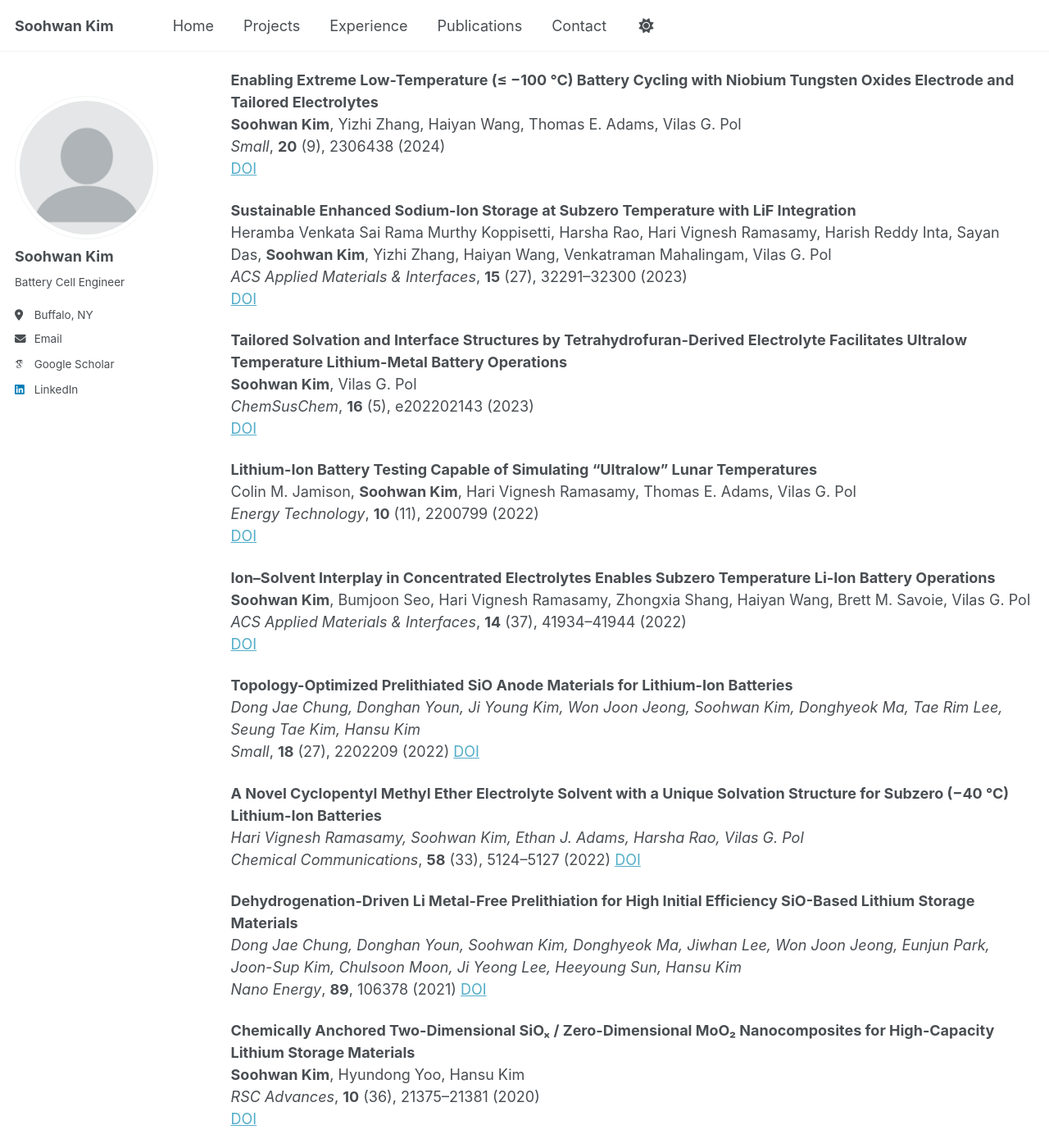
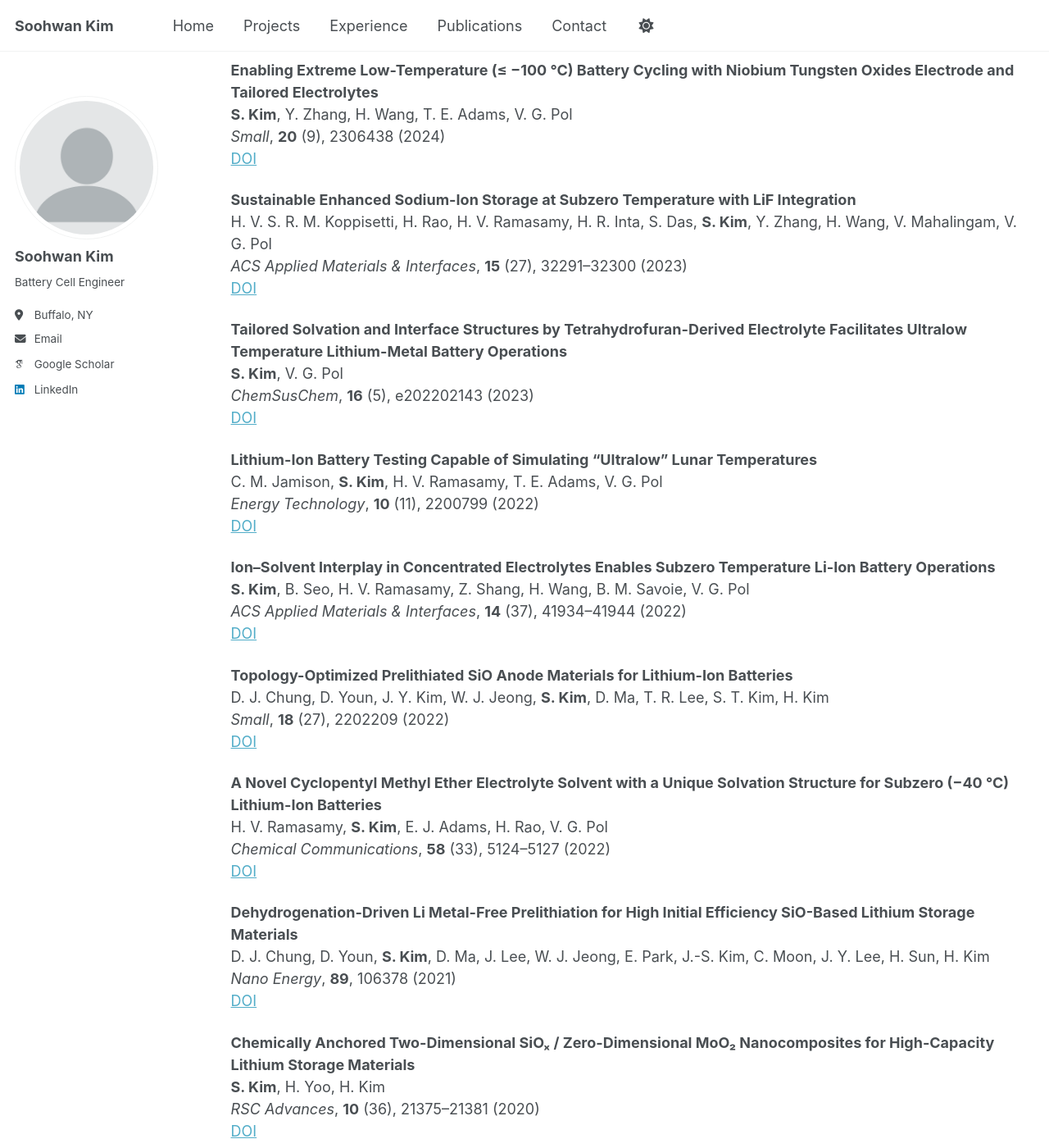
Before and after one commit to skim5674/skim5674.github.io, a Jekyll site: the page built from _pages/publication.md, in a window 1280 px wide and 1400 px high, scrolled down 690 px. Shown: the whole window at 82% size. Built offline with Jekyll 4.4.1, drawn with Linux system fonts in a browser that asks for light colours; some web fonts are replaced; a script that is not in the unit is left out; some of the changed text lies outside the part shown.

Commit message:
Update publication.md

```diff
--- a/_pages/publication.md
+++ b/_pages/publication.md
@@ -11,74 +11,74 @@ You can also find my articles on my [Google Scholar profile](https://scholar.goo
 
 ---
 
-### 📚**Journal Papers**
+## 📚 **Journal Papers**
 
 **Insights into Electrolyte–Solvent Interactions and SEI Formation for Sustainable Sodium-Ion Battery Operation at Low Temperatures**
-**Soohwan Kim**, Vinay Mirzapure, Rasha Atwi, Heramba VSRM Koppisetti, Kundan Wasnik, Nav Nidhi Rajput, Manjusha Shelke, Vilas G. Pol
+**S. Kim**, V. Mirzapure, R. Atwi, H. V. S. R. M. Koppisetti, K. Wasnik, N. N. Rajput, M. Shelke, V. G. Pol
 *Small Methods*, e02142 (2025)
 [DOI](https://doi.org/10.1002/smtd.202402142)
 
 **Efficient Photovoltaics Integrated with Innovative Li-Ion Batteries for Extreme (+80 °C to −105 °C) Temperature Operations**
-Ethan Adams, Alexander Camacho, Evan Mammana, **Soohwan Kim**, Thomas E. Adams, Vilas G. Pol
+E. Adams, A. Camacho, E. Mammana, **S. Kim**, T. E. Adams, V. G. Pol
 *Scientific Reports*, **15** (1), 10190 (2025)
 [DOI](https://doi.org/10.1038/s41598-024-83673-0)
 
 **Innovative Amorphous Multiple-Anionic Transition-Metal Compound Electrode for Extreme Environments (≤ −80 °C) Battery Operations**
-Ju Hyeong Kim, **Soohwan Kim**, Yun Chan Kang, Vilas G. Pol
+J. H. Kim, **S. Kim**, Y. C. Kang, V. G. Pol
 *Nano Energy*, **128**, 109823 (2024)
 [DOI](https://doi.org/10.1016/j.nanoen.2024.109823)
 
 **Enabling Extreme Low-Temperature (≤ −100 °C) Battery Cycling with Niobium Tungsten Oxides Electrode and Tailored Electrolytes**
-**Soohwan Kim**, Yizhi Zhang, Haiyan Wang, Thomas E. Adams, Vilas G. Pol
+**S. Kim**, Y. Zhang, H. Wang, T. E. Adams, V. G. Pol
 *Small*, **20** (9), 2306438 (2024)
 [DOI](https://doi.org/10.1002/smll.202306438)
 
 **Sustainable Enhanced Sodium-Ion Storage at Subzero Temperature with LiF Integration**
-Heramba Venkata Sai Rama Murthy Koppisetti, Harsha Rao, Hari Vignesh Ramasamy, Harish Reddy Inta, Sayan Das, **Soohwan Kim**, Yizhi Zhang, Haiyan Wang, Venkatraman Mahalingam, Vilas G. Pol
+H. V. S. R. M. Koppisetti, H. Rao, H. V. Ramasamy, H. R. Inta, S. Das, **S. Kim**, Y. Zhang, H. Wang, V. Mahalingam, V. G. Pol
 *ACS Applied Materials & Interfaces*, **15** (27), 32291–32300 (2023)
 [DOI](https://doi.org/10.1021/acsami.3c03386)
 
 **Tailored Solvation and Interface Structures by Tetrahydrofuran-Derived Electrolyte Facilitates Ultralow Temperature Lithium-Metal Battery Operations**
-**Soohwan Kim**, Vilas G. Pol
+**S. Kim**, V. G. Pol
 *ChemSusChem*, **16** (5), e202202143 (2023)
 [DOI](https://doi.org/10.1002/cssc.202202143)
 
 **Lithium-Ion Battery Testing Capable of Simulating “Ultralow” Lunar Temperatures**
-Colin M. Jamison, **Soohwan Kim**, Hari Vignesh Ramasamy, Thomas E. Adams, Vilas G. Pol
+C. M. Jamison, **S. Kim**, H. V. Ramasamy, T. E. Adams, V. G. Pol
 *Energy Technology*, **10** (11), 2200799 (2022)
 [DOI](https://doi.org/10.1002/ente.202200799)
 
 **Ion–Solvent Interplay in Concentrated Electrolytes Enables Subzero Temperature Li-Ion Battery Operations**
-**Soohwan Kim**, Bumjoon Seo, Hari Vignesh Ramasamy, Zhongxia Shang, Haiyan Wang, Brett M. Savoie, Vilas G. Pol
+**S. Kim**, B. Seo, H. V. Ramasamy, Z. Shang, H. Wang, B. M. Savoie, V. G. Pol
 *ACS Applied Materials & Interfaces*, **14** (37), 41934–41944 (2022)
 [DOI](https://doi.org/10.1021/acsami.2c09338)
 
 **Topology-Optimized Prelithiated SiO Anode Materials for Lithium-Ion Batteries**
-*Dong Jae Chung, Donghan Youn, Ji Young Kim, Won Joon Jeong, Soohwan Kim, Donghyeok Ma, Tae Rim Lee, Seung Tae Kim, Hansu Kim*
+D. J. Chung, D. Youn, J. Y. Kim, W. J. Jeong, **S. Kim**, D. Ma, T. R. Lee, S. T. Kim, H. Kim
 *Small*, **18** (27), 2202209 (2022)
 [DOI](https://doi.org/10.1002/smll.202202209)
 
 **A Novel Cyclopentyl Methyl Ether Electrolyte Solvent with a Unique Solvation Structure for Subzero (−40 °C) Lithium-Ion Batteries**
-*Hari Vignesh Ramasamy, Soohwan Kim, Ethan J. Adams, Harsha Rao, Vilas G. Pol*
+H. V. Ramasamy, **S. Kim**, E. J. Adams, H. Rao, V. G. Pol
 *Chemical Communications*, **58** (33), 5124–5127 (2022)
 [DOI](https://doi.org/10.1039/D2CC01183F)
 
 **Dehydrogenation-Driven Li Metal-Free Prelithiation for High Initial Efficiency SiO-Based Lithium Storage Materials**
-*Dong Jae Chung, Donghan Youn, Soohwan Kim, Donghyeok Ma, Jiwhan Lee, Won Joon Jeong, Eunjun Park, Joon-Sup Kim, Chulsoon Moon, Ji Yeong Lee, Heeyoung Sun, Hansu Kim*
+D. J. Chung, D. Youn, **S. Kim**, D. Ma, J. Lee, W. J. Jeong, E. Park, J.-S. Kim, C. Moon, J. Y. Lee, H. Sun, H. Kim
 *Nano Energy*, **89**, 106378 (2021)
 [DOI](https://doi.org/10.1016/j.nanoen.2021.106378)
 
 **Chemically Anchored Two-Dimensional SiOₓ / Zero-Dimensional MoO₂ Nanocomposites for High-Capacity Lithium Storage Materials**
-**Soohwan Kim**, Hyundong Yoo, Hansu Kim
+**S. Kim**, H. Yoo, H. Kim
 *RSC Advances*, **10** (36), 21375–21381 (2020)
 [DOI](https://doi.org/10.1039/D0RA02462G)
 
 ---
 
-### **Patent**
+## 🔬 **Patent**
 
 **Electrolyte Compositions for Use in Electrochemical Cells and Electrochemical Cells Made Therefrom**
-Vilas G. Pol, **Soohwan Kim**
+V. G. Pol, **S. Kim**
 *US Patent App.* 18/197,674 (2023)
 [Link](https://patents.google.com/patent/US20230369650A1/en)
 
```
